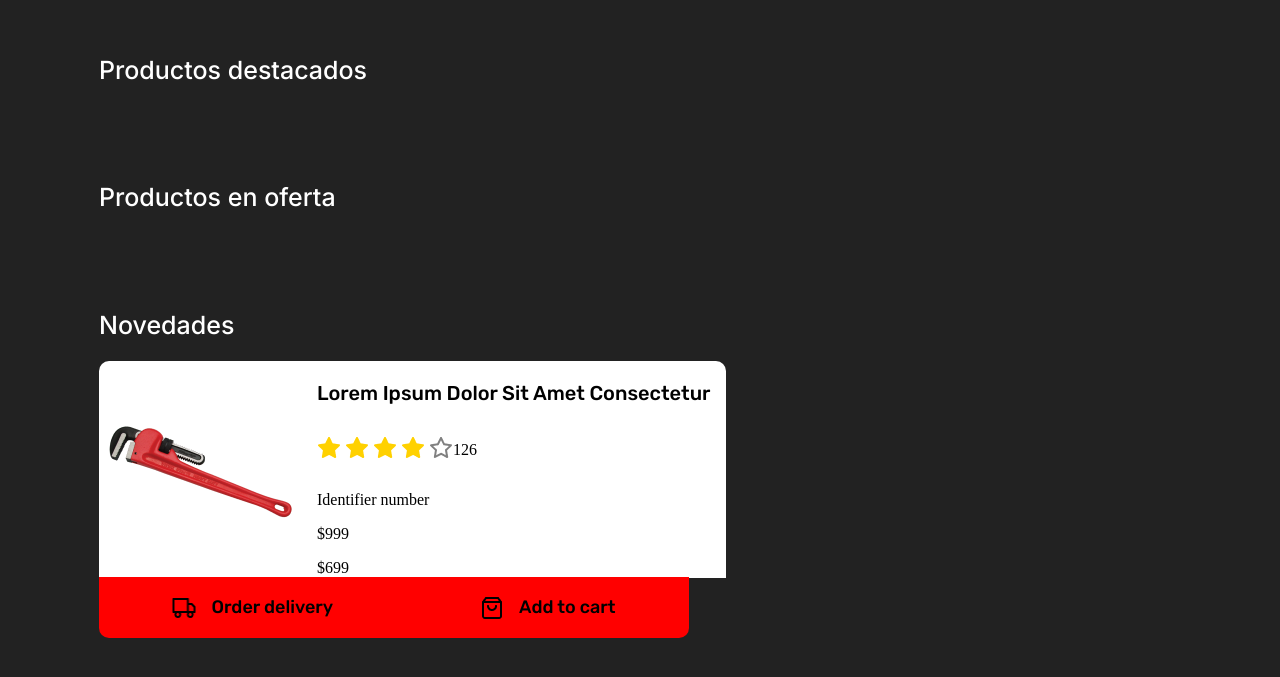
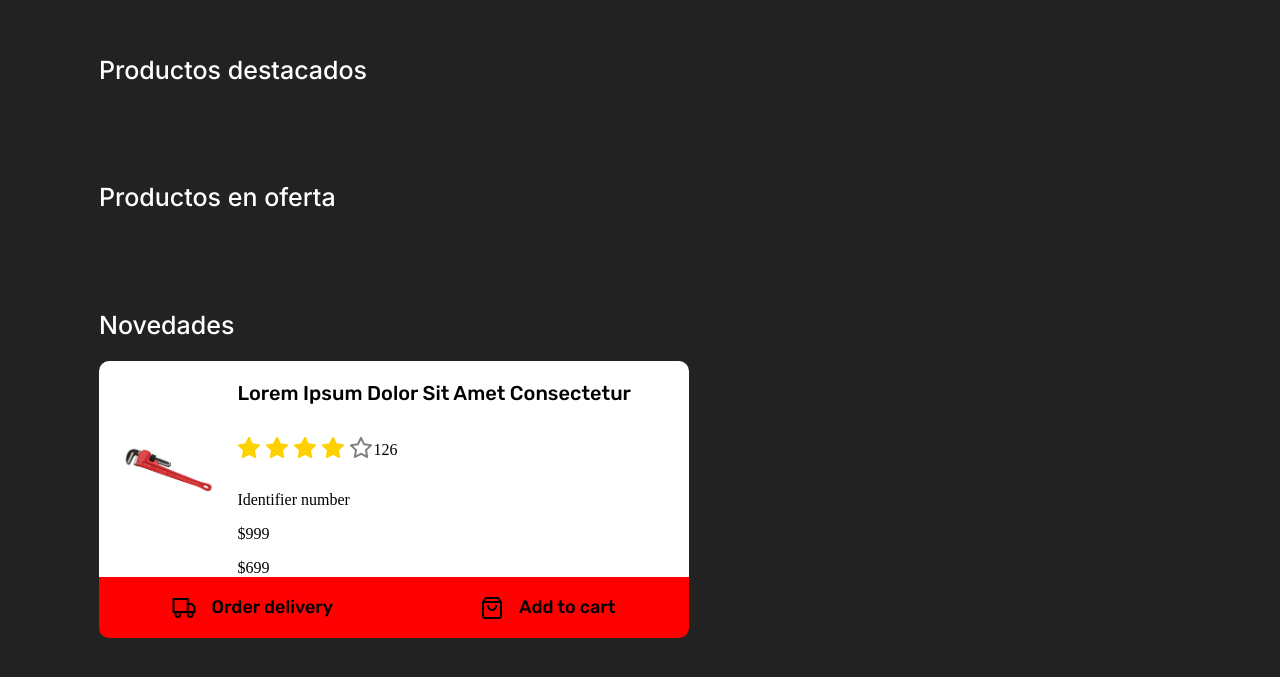
Before and after one commit to LucasVidalle/Ecomerce, a plain HTML site: page index.html in a window 1280 px wide. Shown: the part 129-806 px from the top of the page. Drawn offline with Linux system fonts and the light colour scheme; no server answers.

Commit message:
feat:progress with the end card css

```diff
--- a/style.css
+++ b/style.css
@@ -189,6 +189,13 @@ h2{
     align-items: center;
 }
 
+.stillson-news{
+    padding-left: 1.39rem;
+    padding-right: 1.36rem;
+    width: 5.90363rem;
+}
+}
+
 .info-news{
     padding-left: 1rem;
 }
```
